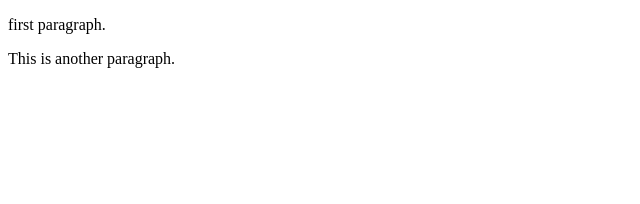
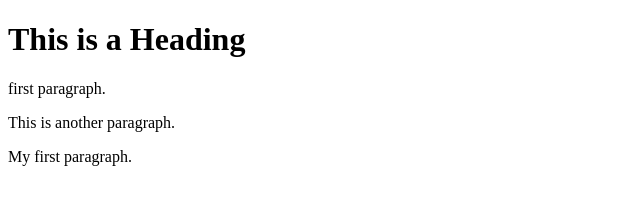
Before and after one commit to esanchez2898/gitTest, a plain HTML site: page index.html in a window 1280 px wide. Shown: the whole page, without its empty margins (0-640 px from the left). Drawn offline with Linux system fonts and the light colour scheme.

Commit message:
Update index.html

```diff
--- a/index.html
+++ b/index.html
@@ -5,8 +5,10 @@
 </head>
 <body>
 
+<h1>This is a Heading</h1>
 <p>first paragraph.</p>
 <p>This is another paragraph.</p>
+<p>My first paragraph.</p>
 
 </body>
 </html>
```
